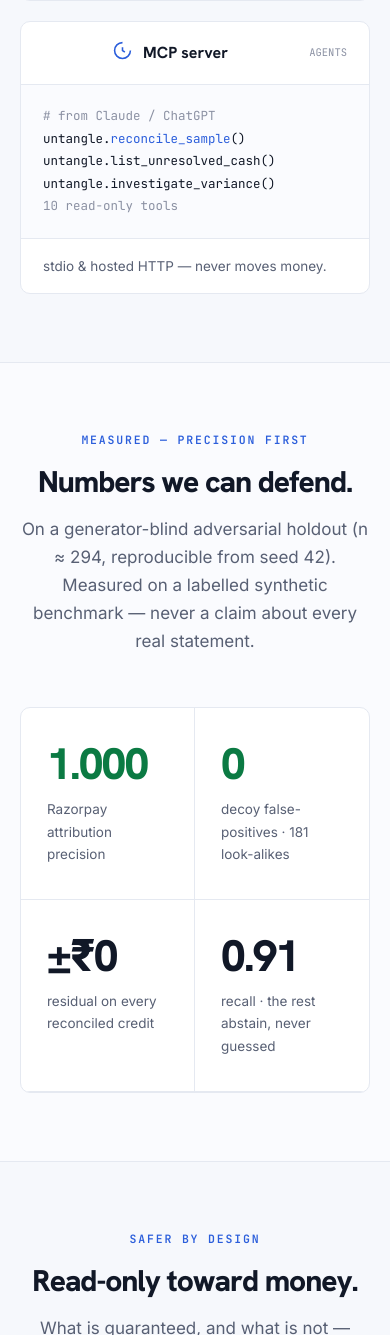
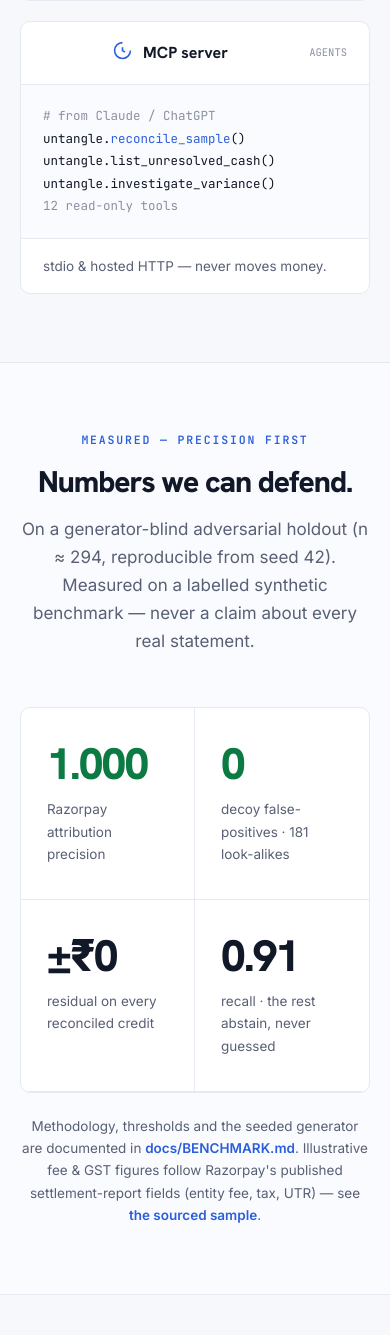
Before and after one commit to vinayaksonthalia/untangle, a FastAPI app: page / in a window 390 px wide. Shown: the part 5165-6500 px from the top of the page. Run offline with FastAPI, Linux system fonts and the light colour scheme; parts of the project's set-up code (start-up, migrations or seed data) failed here and were passed over; some libraries are stand-ins or nearby versions.

Commit message:
fix(landing): Qodo #70 — 12 MCP tools, mobile header, IO fallback, ⌘K focus trap, evidence ref
- MCP tool count 10→12 (server registers reconcile_sample + sample_unresolved_cash).
- Mobile: hide ⌘K chip + GitHub icon and tighten gaps under 560px so the header no longer overflows on 320–390px viewports.
- Guard the heading-reveal IntersectionObserver behind a feature check; without it, reveal every heading (no more invisible below-fold headings).
- ⌘K palette now traps Tab and restores focus to its launcher on close.
- Add a methodology/evidence reference (docs/BENCHMARK.md + sourced Razorpay sample) near the metrics band.

```diff
--- a/webapp/templates/landing.html
+++ b/webapp/templates/landing.html
@@ -57,7 +57,8 @@ h1,h2,h3{margin:0;font-family:var(--display);letter-spacing:-.035em;text-wrap:ba
 .lnav{position:sticky;top:0;z-index:50;background:color-mix(in srgb,var(--ground) 85%,transparent);backdrop-filter:blur(14px);border-bottom:1px solid var(--line)}
 .lnav .wrap{height:64px;display:flex;align-items:center;justify-content:space-between;gap:20px}
 .lnav nav{display:flex;gap:28px}.lnav nav a{font-size:14px;color:var(--muted);font-weight:500}.lnav nav a:hover{color:var(--ink)}
-.lnav .right{display:flex;align-items:center;gap:10px}@media(max-width:820px){.lnav nav{display:none}}
+.lnav .right{display:flex;align-items:center;gap:10px;flex-wrap:nowrap}@media(max-width:820px){.lnav nav{display:none}}
+@media(max-width:560px){.lnav .wrap{gap:12px}.lnav .right{gap:6px}.lnav .right .kbd,.lnav .right .gh{display:none}.lnav .btn.sm{padding:0 12px}}
 .gh{color:var(--muted)}.gh:hover{color:var(--ink)}
 .hero{position:relative;overflow:hidden;border-bottom:1px solid var(--line)}
 .hero::before{content:"";position:absolute;inset:0;background-image:radial-gradient(var(--grid) 1px,transparent 1px);background-size:28px 28px;-webkit-mask-image:radial-gradient(ellipse 72% 60% at 50% 26%,#000 40%,transparent 74%);mask-image:radial-gradient(ellipse 72% 60% at 50% 26%,#000 40%,transparent 74%)}
@@ -229,12 +230,13 @@ h1.head .proof{font-family:var(--serif);font-style:italic;font-weight:400;color:
   <div class="surf reveal">
     <div class="sf"><div class="h"><span class="i"><svg viewBox="0 0 24 24" width="19" height="19" fill="none" stroke="currentColor" stroke-width="2"><rect x="3" y="4" width="18" height="14" rx="2"/><path d="M3 9h18M8 21h8"/></svg></span><b>Web app</b><span>hosted</span></div><div class="term">Upload three files →<br><span class="c">bank.csv · recon.json · ledger.csv</span><br><br>Dashboard, Investigate,<br>Verify &amp; a downloadable<br><span class="a">close certificate</span>.</div><div class="cap2">Blank by default; run the sample or your own files.</div></div>
     <div class="sf"><div class="h"><span class="i"><svg viewBox="0 0 24 24" width="19" height="19" fill="none" stroke="currentColor" stroke-width="2"><path d="m4 17 6-6-6-6"/><path d="M12 19h8"/></svg></span><b>CLI</b><span>headless</span></div><div class="term"><span class="c"># reconcile a batch</span><br>python -m engine.cli run \<br>&nbsp;&nbsp;--bank bank.csv \<br>&nbsp;&nbsp;--recon recon.json \<br>&nbsp;&nbsp;--ledger ledger.csv<br><span class="g">→ out/report.json</span></div><div class="cap2">Deterministic, no browser, seed-stable.</div></div>
-    <div class="sf"><div class="h"><span class="i"><svg viewBox="0 0 24 24" width="19" height="19" fill="none" stroke="currentColor" stroke-width="2"><path d="M12 2a10 10 0 1 0 10 10"/><path d="M12 8v4l3 2"/></svg></span><b>MCP server</b><span>agents</span></div><div class="term"><span class="c"># from Claude / ChatGPT</span><br>untangle.<span class="a">reconcile_sample</span>()<br>untangle.list_unresolved_cash()<br>untangle.investigate_variance()<br><span class="c">10 read-only tools</span></div><div class="cap2">stdio &amp; hosted HTTP — never moves money.</div></div>
+    <div class="sf"><div class="h"><span class="i"><svg viewBox="0 0 24 24" width="19" height="19" fill="none" stroke="currentColor" stroke-width="2"><path d="M12 2a10 10 0 1 0 10 10"/><path d="M12 8v4l3 2"/></svg></span><b>MCP server</b><span>agents</span></div><div class="term"><span class="c"># from Claude / ChatGPT</span><br>untangle.<span class="a">reconcile_sample</span>()<br>untangle.list_unresolved_cash()<br>untangle.investigate_variance()<br><span class="c">12 read-only tools</span></div><div class="cap2">stdio &amp; hosted HTTP — never moves money.</div></div>
   </div>
 </div></section>
 
 <section class="section alt"><div class="wrap"><div class="center-head reveal"><span class="eyebrow">Measured — precision first</span><h2 class="ah" data-ah>Numbers we can defend.</h2><p>On a generator-blind adversarial holdout (n ≈ 294, reproducible from seed 42). Measured on a labelled synthetic benchmark — never a claim about every real statement.</p></div>
   <div class="metrics reveal"><div class="metric"><div class="v g">1.000</div><div class="l">Razorpay attribution precision</div></div><div class="metric"><div class="v g">0</div><div class="l">decoy false-positives · 181 look-alikes</div></div><div class="metric"><div class="v">±₹0</div><div class="l">residual on every reconciled credit</div></div><div class="metric"><div class="v">0.91</div><div class="l">recall · the rest abstain, never guessed</div></div></div>
+  <p style="text-align:center;margin-top:22px;font-size:13.5px;color:var(--muted)">Methodology, thresholds and the seeded generator are documented in <a href="https://github.com/vinayaksonthalia/untangle/blob/main/docs/BENCHMARK.md" target="_blank" rel="noopener" style="color:var(--accent);font-weight:600">docs/BENCHMARK.md</a>. Illustrative fee &amp; GST figures follow Razorpay's published settlement-report fields (entity fee, tax, UTR) — see <a href="https://github.com/vinayaksonthalia/untangle/blob/main/data/razorpay-samples/SOURCES.md" target="_blank" rel="noopener" style="color:var(--accent);font-weight:600">the sourced sample</a>.</p>
 </div></section>
 
 <section class="section" id="safety"><div class="wrap"><div class="center-head reveal"><span class="eyebrow">Safer by design</span><h2 class="ah" data-ah>Read-only toward money.</h2><p>What is guaranteed, and what is not — stated plainly.</p></div>
@@ -272,8 +274,10 @@ if(!reduce){document.querySelectorAll(".ah[data-ah]").forEach(function(h){
   var vis=document.createElement("span");vis.setAttribute("aria-hidden","true");vis.appendChild(frag);h.appendChild(vis);
   var L=h.querySelectorAll(".ln"),st=Math.min(17,700/Math.max(1,L.length));L.forEach(function(el,i){el.style.setProperty("--d",(i*st)+"ms");});h.classList.add("arm");
 });
-var io1=new IntersectionObserver(function(es){es.forEach(function(e){if(e.isIntersecting){e.target.classList.add("play");io1.unobserve(e.target);}});},{threshold:.25,rootMargin:"0px 0px -6% 0px"});
-document.querySelectorAll(".ah.arm").forEach(function(h){var r=h.getBoundingClientRect();if(r.top<innerHeight*0.92)h.classList.add("play");else io1.observe(h);});
+if("IntersectionObserver" in window){
+  var io1=new IntersectionObserver(function(es){es.forEach(function(e){if(e.isIntersecting){e.target.classList.add("play");io1.unobserve(e.target);}});},{threshold:.25,rootMargin:"0px 0px -6% 0px"});
+  document.querySelectorAll(".ah.arm").forEach(function(h){var r=h.getBoundingClientRect();if(r.top<innerHeight*0.92)h.classList.add("play");else io1.observe(h);});
+} else { document.querySelectorAll(".ah.arm").forEach(function(h){h.classList.add("play");}); }
 }
 /* reveals */
 var rs=[].slice.call(document.querySelectorAll(".reveal"));
@@ -281,7 +285,7 @@ if(reduce||!("IntersectionObserver" in window)){rs.forEach(function(el){el.class
 else{var io2=new IntersectionObserver(function(es){es.forEach(function(e){if(e.isIntersecting){e.target.classList.add("in");io2.unobserve(e.target);}});},{rootMargin:"0px 0px -8% 0px",threshold:.05});rs.forEach(function(el){var r=el.getBoundingClientRect();if(r.top<innerHeight*0.94)el.classList.add("in");else io2.observe(el);});setTimeout(function(){rs.forEach(function(el){el.classList.add("in");});},1800);}
 
 /* capabilities carousel */
-var caps=[["Attribution with evidence","Tie each credit to a rail only on a genuine, report-backed proof — or abstain.","Tier A · B · C"],["Paise-exact reconciliation","Decompose the proven slice to gross, fee and tax; residual to ±₹0.","integer paise"],["Recoverable fee-GST","Extract the GST charged on the gateway fee as a per-transaction schedule.","input tax credit"],["Split-settlement reconstruction","Recover the legs when one credit is the sum of several settlements.","unique subset-sum"],["Order-ledger cross-check","Reconcile the slice against your order ledger for booking gaps.","uncredited · duplicate"],["Balanced Tally XML journal","Export a balanced double-entry voucher set — debits equal credits.","Tally Prime"],["Proof packets","A per-credit evidence receipt for every verdict; the whole run is auditable.","JSON · CSV"],["Close certificate + verifier","Seal the run into a content-hashed certificate anyone can re-check.","SHA-256"],["Adversarial challenger","Try to disprove each verdict and measure the proof margin before accepting.","counterfactual"],["Active recovery","Turn abstentions into a ranked, honest recovery plan by expected impact.","up to ₹X if confirmed"],["Agentic investigation loop","Diagnose a variance's root cause and draft a corrective voucher proposal.","root-cause"],["MCP for AI agents","Ten read-only tools exposed to Claude, ChatGPT and Cursor.","stdio · HTTP"]];
+var caps=[["Attribution with evidence","Tie each credit to a rail only on a genuine, report-backed proof — or abstain.","Tier A · B · C"],["Paise-exact reconciliation","Decompose the proven slice to gross, fee and tax; residual to ±₹0.","integer paise"],["Recoverable fee-GST","Extract the GST charged on the gateway fee as a per-transaction schedule.","input tax credit"],["Split-settlement reconstruction","Recover the legs when one credit is the sum of several settlements.","unique subset-sum"],["Order-ledger cross-check","Reconcile the slice against your order ledger for booking gaps.","uncredited · duplicate"],["Balanced Tally XML journal","Export a balanced double-entry voucher set — debits equal credits.","Tally Prime"],["Proof packets","A per-credit evidence receipt for every verdict; the whole run is auditable.","JSON · CSV"],["Close certificate + verifier","Seal the run into a content-hashed certificate anyone can re-check.","SHA-256"],["Adversarial challenger","Try to disprove each verdict and measure the proof margin before accepting.","counterfactual"],["Active recovery","Turn abstentions into a ranked, honest recovery plan by expected impact.","up to ₹X if confirmed"],["Agentic investigation loop","Diagnose a variance's root cause and draft a corrective voucher proposal.","root-cause"],["MCP for AI agents","Twelve read-only tools exposed to Claude, ChatGPT and Cursor.","stdio · HTTP"]];
 var track=document.getElementById("caps-track");
 caps.forEach(function(c,i){var el=document.createElement("article");el.className="cap";el.innerHTML='<div class="num">'+String(i+1).padStart(2,"0")+' / 12</div><h3>'+c[0]+'</h3><p>'+c[1]+'</p><div class="tag">'+c[2]+'</div>';track.appendChild(el);});
 var cards=track.querySelectorAll(".cap"),start=0;
@@ -291,15 +295,15 @@ document.getElementById("cap-prev").onclick=function(){start--;rc();};document.g
 
 /* command palette */
 var items=[{g:"Workspace",n:"See the sample run",k:"/try-sample",u:"/try-sample"},{g:"Workspace",n:"Reconcile your files",k:"/app",u:"/app"},{g:"Workspace",n:"Dashboard",k:"/dashboard",u:"/dashboard"},{g:"Workspace",n:"Investigate",k:"/investigate",u:"/investigate"},{g:"Evidence",n:"Verify a certificate",k:"/verify",u:"/verify"},{g:"On this page",n:"Forensic lens",k:"#forensic",u:"#forensic"},{g:"On this page",n:"Capabilities",k:"#capabilities",u:"#capabilities"},{g:"On this page",n:"Safety",k:"#safety",u:"#safety"},{g:"External",n:"Source on GitHub",k:"github",u:"https://github.com/vinayaksonthalia/untangle"}];
-var bg=document.getElementById("cmdk"),inp=document.getElementById("cmdk-input"),list=document.getElementById("cmdk-list"),sel=0,fil=items.slice();
+var bg=document.getElementById("cmdk"),inp=document.getElementById("cmdk-input"),list=document.getElementById("cmdk-list"),sel=0,fil=items.slice(),opener=null;
 function draw(){list.innerHTML="";if(!fil.length){list.innerHTML='<div class="empty">No match.</div>';return;}var g=null;fil.forEach(function(it,i){if(it.g!==g){g=it.g;var hh=document.createElement("div");hh.className="grp";hh.textContent=g;list.appendChild(hh);}var r=document.createElement("div");r.className="row";r.setAttribute("aria-selected",i===sel);r.innerHTML='<span class="nm">'+it.n+'</span><span class="k">'+it.k+'</span>';r.onclick=function(){go(it);};r.onmousemove=function(){sel=i;pt();};list.appendChild(r);});}
 function pt(){list.querySelectorAll(".row").forEach(function(r,i){r.setAttribute("aria-selected",i===sel);});}
 function go(it){close();if(it.u.charAt(0)==="#"){location.hash=it.u;}else if(it.u.charAt(0)==="/"){location.href=it.u;}else{window.open(it.u,"_blank","noopener");}}
-function open(){bg.classList.add("open");inp.value="";fil=items.slice();sel=0;draw();setTimeout(function(){inp.focus();},20);}
-function close(){bg.classList.remove("open");}
+function open(){opener=document.activeElement;bg.classList.add("open");inp.value="";fil=items.slice();sel=0;draw();setTimeout(function(){inp.focus();},20);}
+function close(){bg.classList.remove("open");if(opener&&opener.focus)opener.focus();opener=null;}
 document.getElementById("cmdk-open").onclick=open;
 inp.addEventListener("input",function(){var q=inp.value.trim().toLowerCase();fil=items.filter(function(it){return (it.n+" "+it.k+" "+it.g).toLowerCase().indexOf(q)>-1;});sel=0;draw();});
-addEventListener("keydown",function(e){if((e.metaKey||e.ctrlKey)&&e.key.toLowerCase()==="k"){e.preventDefault();bg.classList.contains("open")?close():open();return;}if(!bg.classList.contains("open"))return;if(e.key==="Escape")close();else if(e.key==="ArrowDown"){e.preventDefault();sel=Math.min(sel+1,fil.length-1);pt();}else if(e.key==="ArrowUp"){e.preventDefault();sel=Math.max(sel-1,0);pt();}else if(e.key==="Enter"){e.preventDefault();if(fil[sel])go(fil[sel]);}});
+addEventListener("keydown",function(e){if((e.metaKey||e.ctrlKey)&&e.key.toLowerCase()==="k"){e.preventDefault();bg.classList.contains("open")?close():open();return;}if(!bg.classList.contains("open"))return;if(e.key==="Escape")close();else if(e.key==="Tab"){e.preventDefault();inp.focus();}else if(e.key==="ArrowDown"){e.preventDefault();sel=Math.min(sel+1,fil.length-1);pt();}else if(e.key==="ArrowUp"){e.preventDefault();sel=Math.max(sel-1,0);pt();}else if(e.key==="Enter"){e.preventDefault();if(fil[sel])go(fil[sel]);}});
 bg.addEventListener("click",function(e){if(e.target===bg)close();});
 })();
 </script>
```
